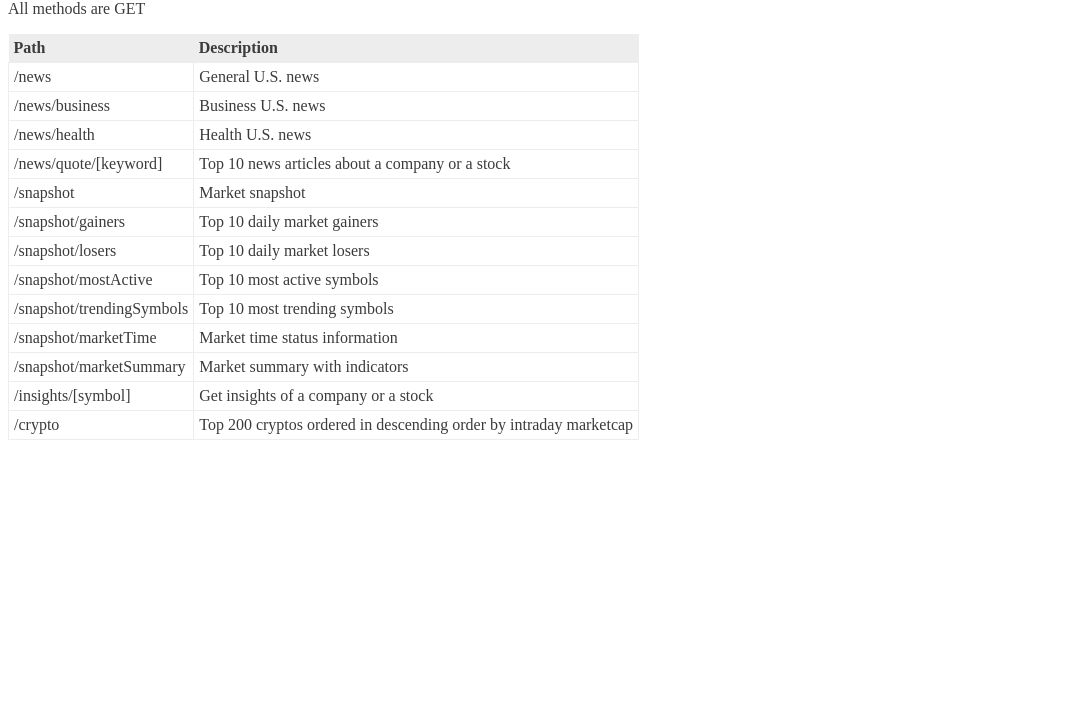
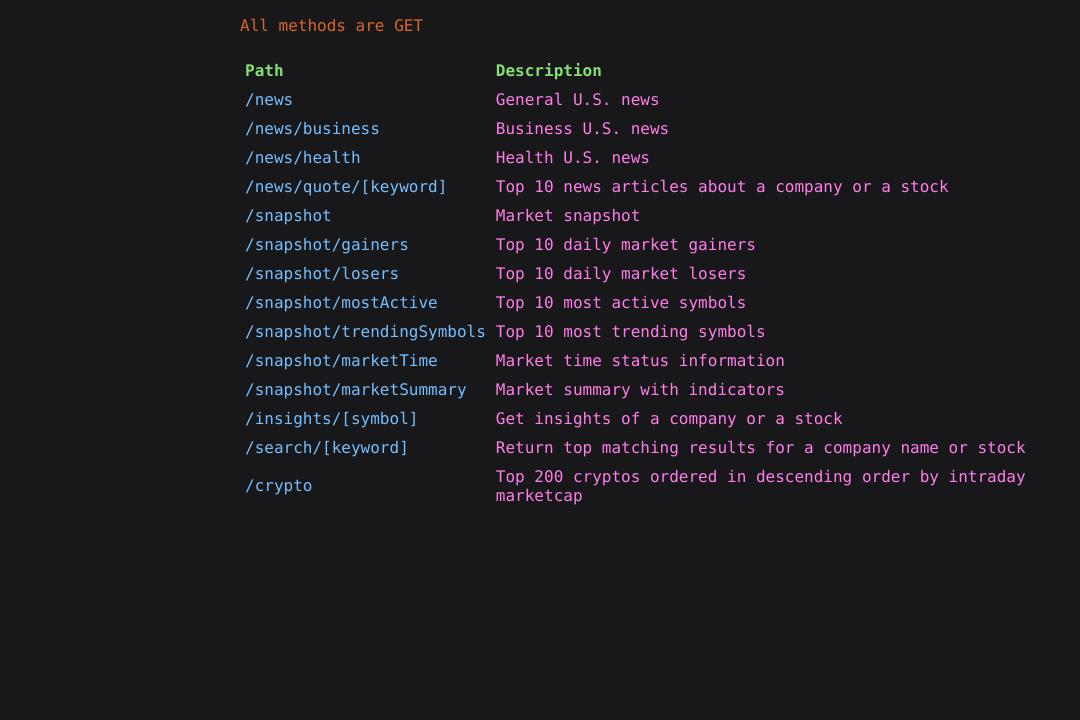
Before and after one commit to aluay/Insight, a website: page views/home.html in a window 1280 px wide. Shown: the part 80-800 px from the top of the page, without its empty margins (0-1080 px from the left). Drawn offline with Linux system fonts and the light colour scheme.

Commit message:
Added some styling for the homepage

```diff
--- a/routes/search.js
+++ b/routes/search.js
@@ -8,6 +8,12 @@ router.get("/:keyword", async (req, res) => {
     res.send(result);
 });
 
+/*
+
+    REMOVE OPTIONS AND OTHER STUFF FROM RESULTS
+    *****ONLY RETURN STOCKS****
+
+*/
 //   Search for all matches based on keyword
 async function search(keyword) {
     const URL = `https://query2.finance.yahoo.com/v1/finance/search?q=${keyword}&lang=en-US&region=US&quotesCount=6&newsCount=2&listsCount=2&enableFuzzyQuery=false&quotesQueryId=tss_match_phrase_query&multiQuoteQueryId=multi_quote_single_token_query&newsQueryId=news_cie_vespa&enableCb=true&enableNavLinks=true&enableEnhancedTrivialQuery=true`;
--- a/views/home.html
+++ b/views/home.html
@@ -9,7 +9,13 @@
 	<style>
 		* {
 			box-sizing: border-box;
-			color: #3b3b3b;
+			background-color: #18181a;
+			color: #f7f7f7;
+			font-family: Consolas, monospace;
+		}
+		body {
+			max-width: 800px;
+			margin: 0 auto;
 		}
 		.tb {
 			border-collapse: collapse;
@@ -17,14 +23,21 @@
 		.tb th,
 		.tb td {
 			padding: 5px;
-			border: solid 1px #ededed;
 		}
 		.tb th {
-			background-color: #ededed;
+			color: #86de74;
 			text-align: left;
 		}
-		.tb th {
-			border: none;
+		.path {
+			color: #75bfff;
+		}
+		.description {
+			color: #ff7de9;
+		}
+		h1,
+		p {
+			color: #d96629;
+			padding: 5px 0px;
 		}
 	</style>
 	<body>
@@ -38,56 +51,64 @@
 				</thead>
 				<tbody>
 					<tr>
-						<td>/news</td>
-						<td>General U.S. news</td>
+						<td class="path">/news</td>
+						<td class="description">General U.S. news</td>
 					</tr>
 					<tr>
-						<td>/news/business</td>
-						<td>Business U.S. news</td>
+						<td class="path">/news/business</td>
+						<td class="description">Business U.S. news</td>
 					</tr>
 					<tr>
-						<td>/news/health</td>
-						<td>Health U.S. news</td>
+						<td class="path">/news/health</td>
+						<td class="description">Health U.S. news</td>
 					</tr>
 					<tr>
-						<td>/news/quote/[keyword]</td>
-						<td>Top 10 news articles about a company or a stock</td>
+						<td class="path">/news/quote/[keyword]</td>
+						<td class="description">
+							Top 10 news articles about a company or a stock
+						</td>
 					</tr>
 					<tr>
-						<td>/snapshot</td>
-						<td>Market snapshot</td>
+						<td class="path">/snapshot</td>
+						<td class="description">Market snapshot</td>
 					</tr>
 					<tr>
-						<td>/snapshot/gainers</td>
-						<td>Top 10 daily market gainers</td>
+						<td class="path">/snapshot/gainers</td>
+						<td class="description">Top 10 daily market gainers</td>
 					</tr>
 					<tr>
-						<td>/snapshot/losers</td>
-						<td>Top 10 daily market losers</td>
+						<td class="path">/snapshot/losers</td>
+						<td class="description">Top 10 daily market losers</td>
 					</tr>
 					<tr>
-						<td>/snapshot/mostActive</td>
-						<td>Top 10 most active symbols</td>
+						<td class="path">/snapshot/mostActive</td>
+						<td class="description">Top 10 most active symbols</td>
 					</tr>
 					<tr>
-						<td>/snapshot/trendingSymbols</td>
-						<td>Top 10 most trending symbols</td>
+						<td class="path">/snapshot/trendingSymbols</td>
+						<td class="description">Top 10 most trending symbols</td>
 					</tr>
 					<tr>
-						<td>/snapshot/marketTime</td>
-						<td>Market time status information</td>
+						<td class="path">/snapshot/marketTime</td>
+						<td class="description">Market time status information</td>
 					</tr>
 					<tr>
-						<td>/snapshot/marketSummary</td>
-						<td>Market summary with indicators</td>
+						<td class="path">/snapshot/marketSummary</td>
+						<td class="description">Market summary with indicators</td>
 					</tr>
 					<tr>
-						<td>/insights/[symbol]</td>
-						<td>Get insights of a company or a stock</td>
+						<td class="path">/insights/[symbol]</td>
+						<td class="description">Get insights of a company or a stock</td>
 					</tr>
 					<tr>
-						<td>/crypto</td>
-						<td>
+						<td class="path">/search/[keyword]</td>
+						<td class="description">
+							Return top matching results for a company name or stock
+						</td>
+					</tr>
+					<tr>
+						<td class="path">/crypto</td>
+						<td class="description">
 							Top 200 cryptos ordered in descending order by intraday marketcap
 						</td>
 					</tr>
```
